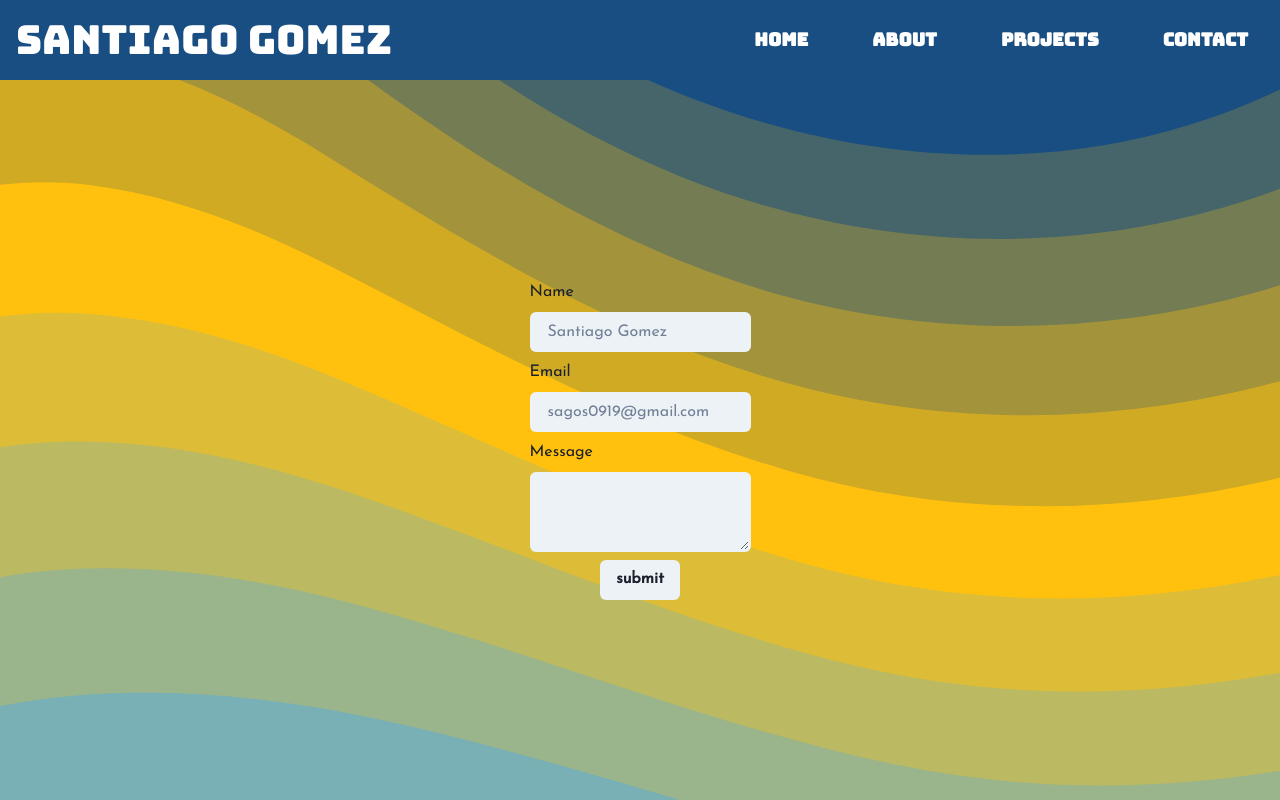
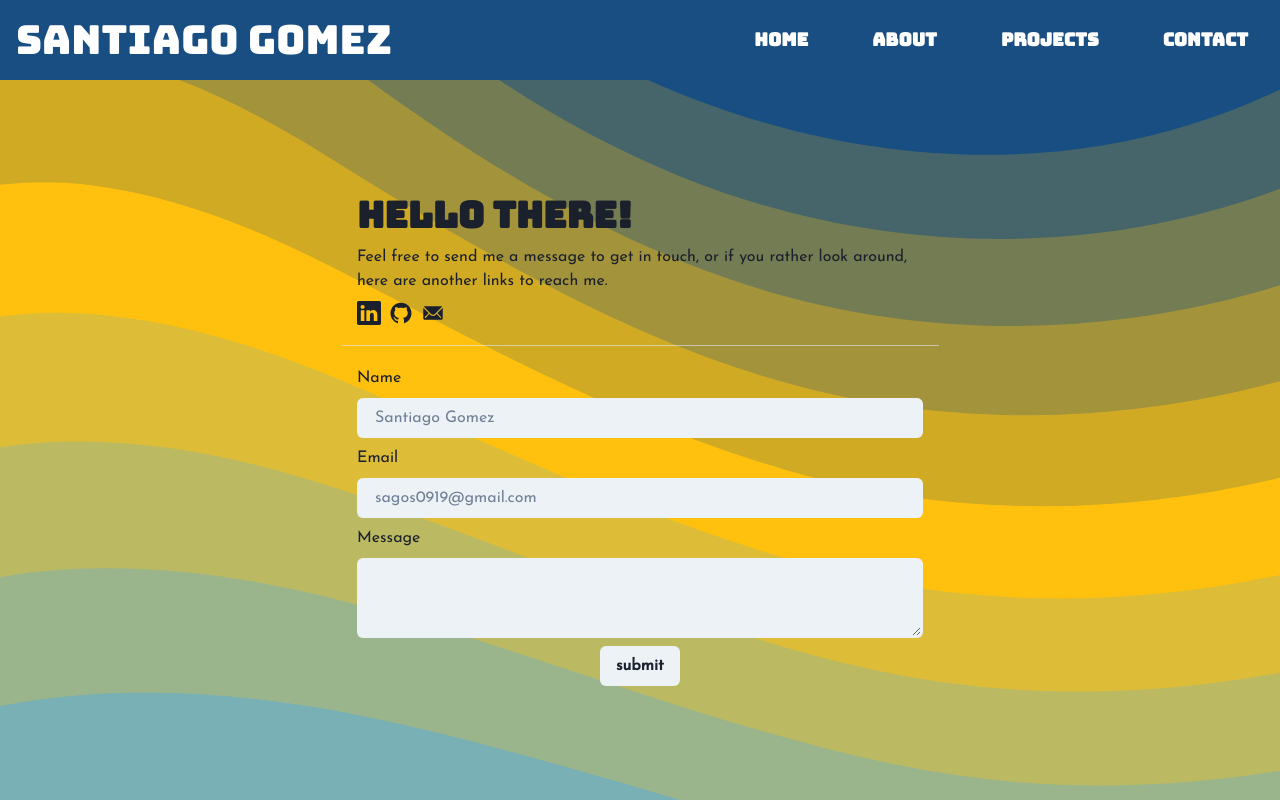
Before and after one commit to 2G2-99/my-portfolio, a React (Vite) app: page /contact in a window 1280 px wide. Built offline with nearby package versions, Linux system fonts and the light colour scheme; a web font is replaced by a local one.

Commit message:
Contact Page layout stablished

```diff
--- a/src/Pages/Contact.jsx
+++ b/src/Pages/Contact.jsx
@@ -1,10 +1,31 @@
-import { Box } from '@chakra-ui/layout';
+import {
+	Box,
+	HStack,
+	VStack,
+	Heading,
+	Text,
+	ButtonGroup,
+	Link,
+	Icon,
+	Container,
+	Flex,
+	Divider,
+} from '@chakra-ui/react';
 import Form from '../components/Main/Form';
+import ContactCard from '../components/Main/Card/Contact';
 
-const Contact = () => {
+const Contact = (linkedin, github, email) => {
 	return (
 		<Box py={'1rem'}>
-			<Form />
+			<Flex direction={'column'} gap={5}>
+				<Container>
+					<ContactCard />
+				</Container>
+				<Divider />
+				<Container>
+					<Form />
+				</Container>
+			</Flex>
 		</Box>
 	);
 };
--- /dev/null
+++ b/src/components/Main/Card/Contact/index.jsx
@@ -0,0 +1,47 @@
+import {
+	ButtonGroup,
+	Container,
+	Flex,
+	HStack,
+	Heading,
+	Icon,
+	Link,
+	Text,
+	VStack,
+} from '@chakra-ui/react';
+import { BsLinkedin, AiFillGithub, IoIosMail } from '../../../../assets/export';
+
+const ContactCard = () => {
+	const generateButtonOf = (site, icon, iconSize) => {
+		console.log(site);
+
+		return site ? (
+			<Link href={site} isExternal={true}>
+				<Icon as={icon} display={'block'} boxSize={iconSize} />
+			</Link>
+		) : null;
+	};
+
+	return (
+		<>
+			<Flex direction={'column'} gap={2}>
+				<Heading as={'h2'}>Hello there!</Heading>
+				<Text textAlign={'match-parent'}>
+					Feel free to send me a message to get in touch, or if you rather look
+					around, here are another links to reach me.
+				</Text>
+				<ButtonGroup spacing={2}>
+					{generateButtonOf(
+						'https://www.linkedin.com/in/santiago-gomez-837297215/',
+						BsLinkedin,
+						6
+					)}
+					{generateButtonOf('https://github.com/2G2-99', AiFillGithub, 6)}
+					{generateButtonOf('mailto:sagos0919@gmail.com', IoIosMail, 6)}
+				</ButtonGroup>
+			</Flex>
+		</>
+	);
+};
+
+export default ContactCard;
--- a/src/components/Main/Card/Display/index.jsx
+++ b/src/components/Main/Card/Display/index.jsx
@@ -4,10 +4,8 @@ import {
 	CardBody,
 	CardFooter,
 	Heading,
-	Image,
 	ButtonGroup,
 	Divider,
-	Button,
 	HStack,
 	Link,
 	AspectRatio,
@@ -15,7 +13,7 @@ import {
 } from '@chakra-ui/react';
 
 import Framed from '../../Framed';
-import CustomButton from '../../CustomButton';
+// * import CustomButton from '../../CustomButton';
 
 import { AiFillGithub, AiFillHome } from '../../../../assets/export';
 
@@ -28,6 +26,7 @@ const Display = ({
 	deployed,
 }) => {
 	const generateButtonOf = (site, icon) => {
+		console.log(site);
 		return site ? (
 			<Link href={site} rel="noreferrer" isExternal={true} padding={'0.5'}>
 				<Icon as={icon} display={'block'} boxSize={8} />
--- a/src/data/listOfProjects.js
+++ b/src/data/listOfProjects.js
@@ -1,7 +1,3 @@
-// import { IoLogoCss3, IoLogoJavascript, IoLogoNodejs, IoLogoHtml5 } from 'react-icons/io'
-// import { BsGit, BsBootstrapFill } from 'react-icons/bs'
-// import { SiJquery } from 'react-icons/si'
-
 import {
 	IoLogoCss3,
 	IoLogoJavascript,
```
Also changed, not shown: src/Pages/Projects.jsx (+1 -8 lines).
